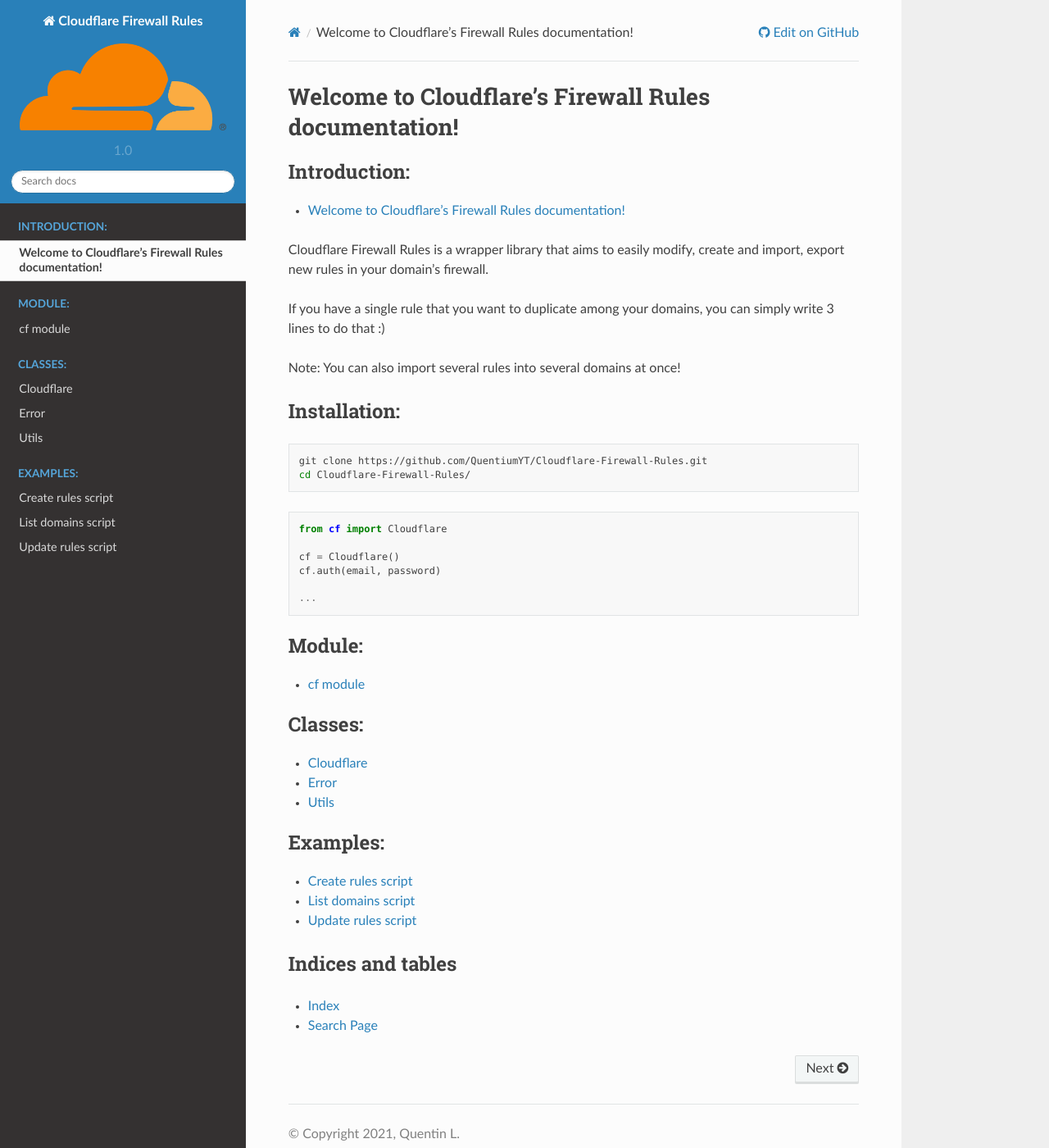
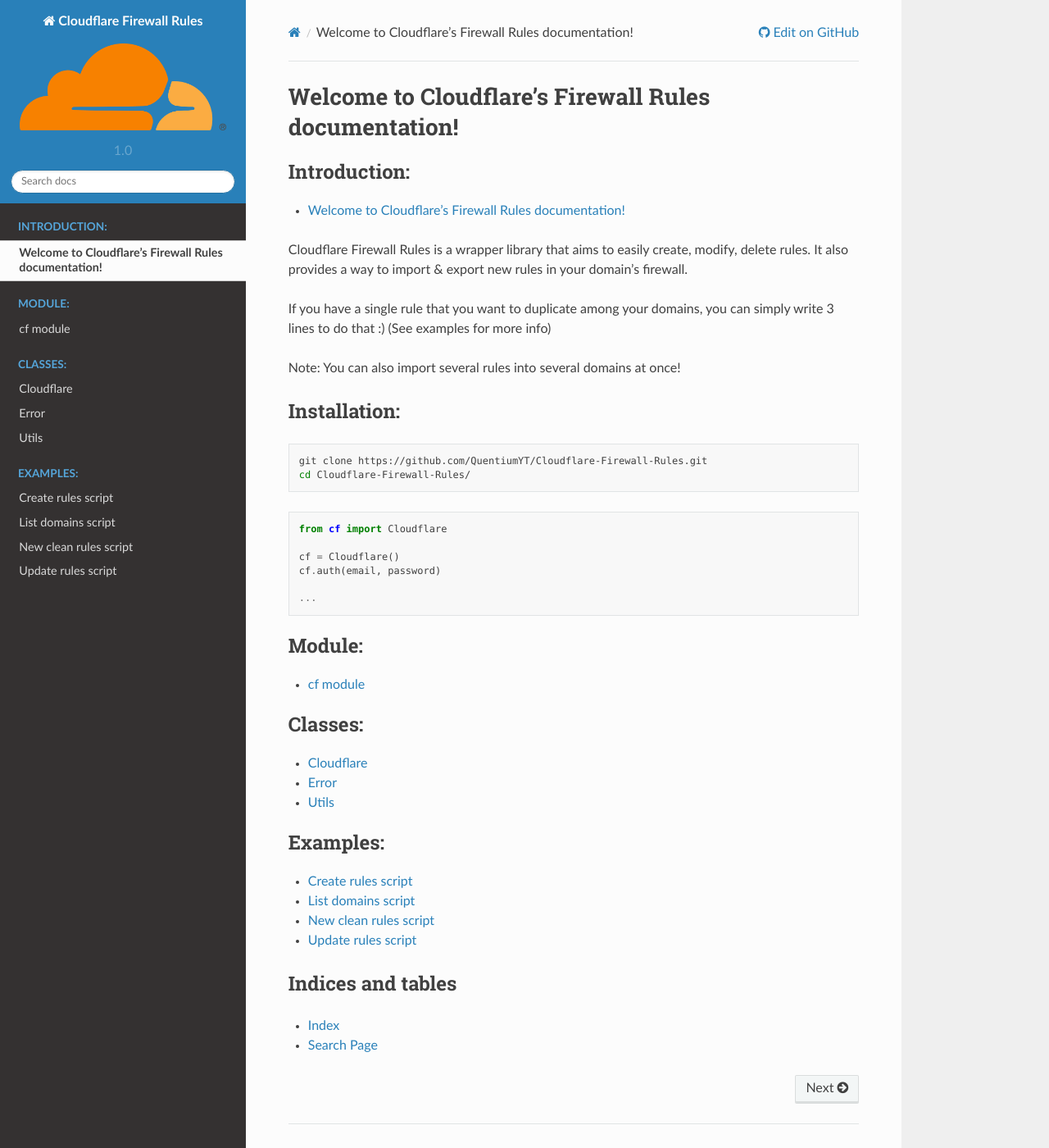
Before and after one commit to QuentiumYT/Cloudflare-Firewall-Rules, a Sphinx documentation site: the page built from docs/index.rst, in a window 1280 px wide and 1400 px high. Shown: the whole window at 82% size. Built offline with Sphinx 7.4.7 and the Read the Docs theme 2.0.0, drawn with Linux system fonts in a browser that asks for light colours.

Commit message:
Example to purge and replace rules

```diff
--- a/docs/index.rst
+++ b/docs/index.rst
@@ -10,9 +10,10 @@
 
     self
 
-Cloudflare Firewall Rules is a wrapper library that aims to easily modify, create and import, export new rules in your domain's firewall.
+Cloudflare Firewall Rules is a wrapper library that aims to easily create, modify, delete rules. It also provides a way to import & export new rules in your domain's firewall.
 
 If you have a single rule that you want to duplicate among your domains, you can simply write 3 lines to do that :)
+(See examples for more info)
 
 Note: You can also import several rules into several domains at once!
 
```
Also changed, not shown: docs/examples/new-rules.rst (added, +13 -0 lines), 1 other file.
